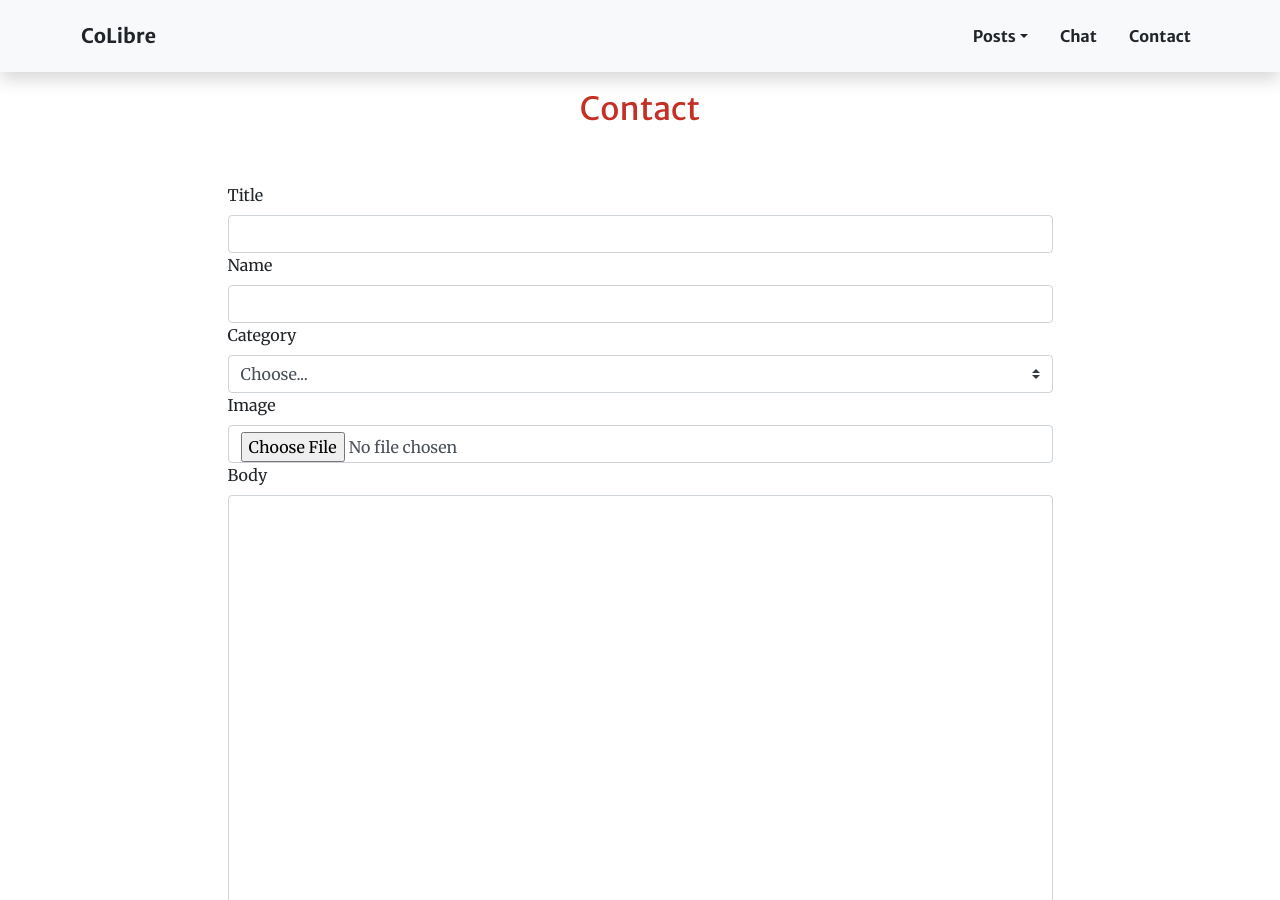
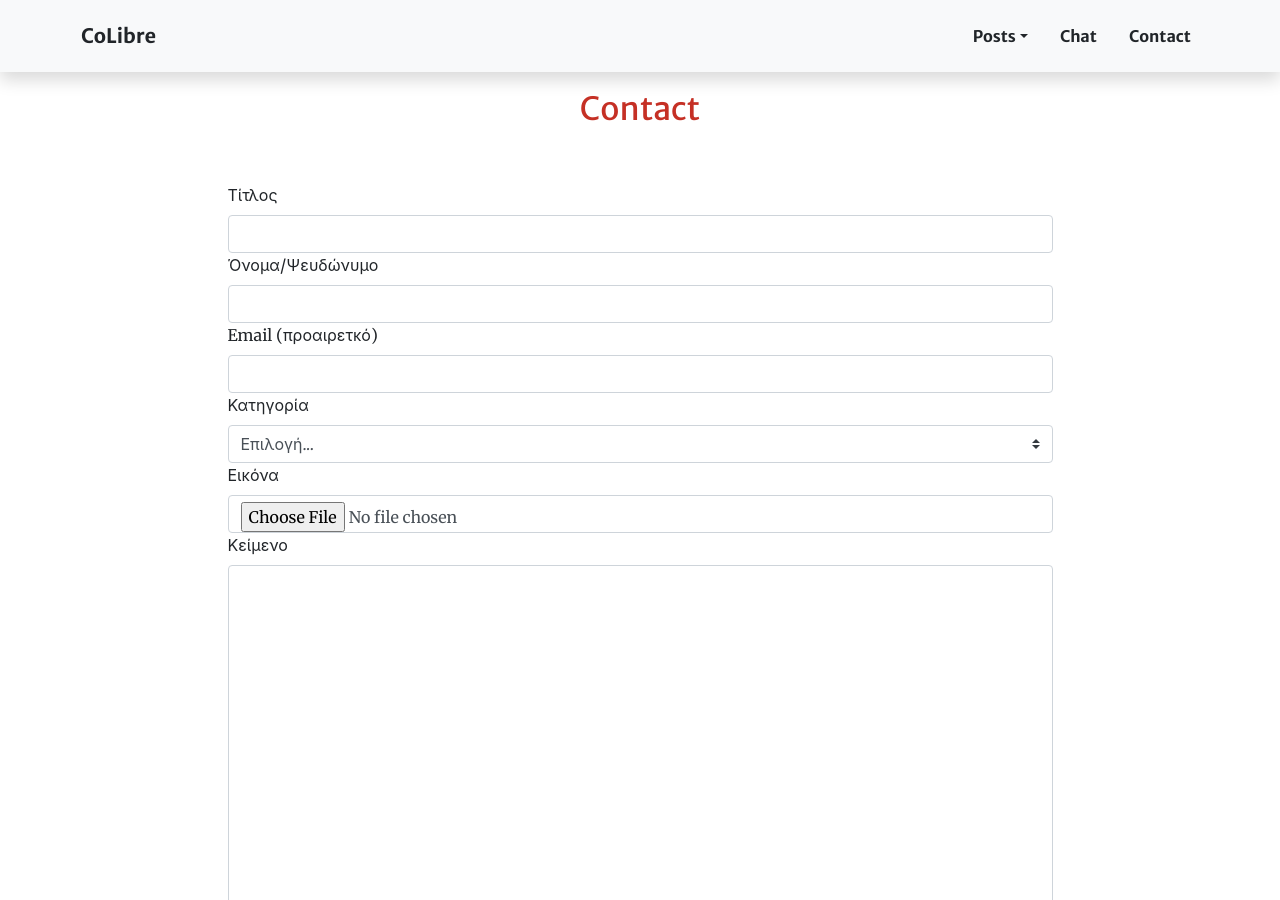
Before and after one commit to colibreradio/colibreradiotest, a Jekyll site: the page built from contact.markdown, in a window 1280 px wide and 900 px high. Built offline with Jekyll 4.4.1, drawn with Linux system fonts in a browser that asks for light colours; nearby versions of some CDN libraries.

Commit message:
Update contact.markdown

```diff
--- a/contact.markdown
+++ b/contact.markdown
@@ -23,7 +23,7 @@ layout: category
                 <div class="row">
                     <div class="col-md-12">
                         <div class="md-form mb-0">
-                            <label for="subject" class="">Title</label>
+                            <label for="subject" class="">Τίτλος</label>
                             <input type="text" id="title" name="title" class="form-control" required>
                         </div>
                     </div>
@@ -33,7 +33,16 @@ layout: category
                 <div class="row">
                     <div class="col-md-12">
                         <div class="md-form mb-0">
-                            <label for="subject" class="">Name</label>
+                            <label for="subject" class="">Όνομα/Ψευδώνυμο</label>
+                            <input type="text" id="name" name="name" class="form-control" required>
+                        </div>
+                    </div>
+                </div>
+                <!--Grid row-->
+                <div class="row">
+                    <div class="col-md-12">
+                        <div class="md-form mb-0">
+                            <label for="subject" class="">Email (προαιρετκό)</label>
                             <input type="text" id="name" name="name" class="form-control" required>
                         </div>
                     </div>
@@ -43,12 +52,13 @@ layout: category
                 <div class="row">
                     <div class="col-md-12">
                         <div class="md-form mb-0">
-                            <label for="subject" class="">Category</label>
+                            <label for="subject" class="">Κατηγορία</label>
                               <select class="form-control custom-select" id="category" name="category" required>
-                              <option selected>Choose...</option>
-                              <option value="1">One</option>
-                              <option value="2">Two</option>
-                              <option value="3">Three</option>
+                              <option disabled selected value>Επιλογή...</option>
+                              <option value="justcontact">Επικοινωνία</option>
+                              {% for category in site.categories %}
+                              <option value="{{ category[0] }}">{% include categorycondition.html %}</option>
+                              {% endfor %}
                              </select>
                         </div>
                     </div>
@@ -57,8 +67,8 @@ layout: category
                 <div class="row">
                     <div class="col-md-12">
                         <div class="md-form mb-0">
-                            <label for="subject" class="">Image</label>
-                              <input type="file" id="image" name="image" class="form-control"  required />
+                            <label for="subject" class="">Εικόνα</label>
+                              <input type="file" id="image" name="image" class="form-control" />
                         </div>
                     </div>
                 </div>
@@ -67,9 +77,9 @@ layout: category
                     <!--Grid column-->
                     <div class="col-md-12">
                         <div class="md-form">
-                        <label for="message">Body</label>
+                        <label for="message">Κείμενο</label>
                             <textarea type="text" id="body" name="body" rows="18"
-                                class="form-control md-textarea"></textarea>
+                                class="form-control md-textarea" required></textarea>
                         </div>
                     </div>
                 </div>
@@ -79,7 +89,7 @@ layout: category
                 </div>
             </div>
             <div class="text-center text-md-left" style="margin-top:2%">
-                <button type="submit" class="btn btn-primary">Send</button>
+                <button type="submit" class="btn btn-primary">Αποστολή</button>
             </div>
             </form>
         </div>
```
